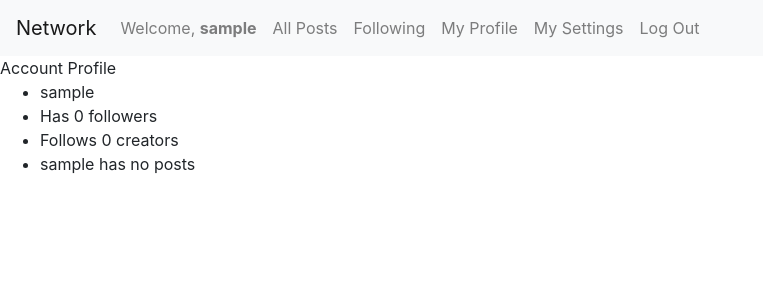
After one commit to DaveFriedman/cs50web, a Django app: a page that uses Project 4 Network/network/network/templates/network/layout.html in a window 1280 px wide. The commit adds this page. Shown: the top 300 px of the page, without its empty margins (0-763 px from the left). Run offline with Django 3.2, Linux system fonts and the light colour scheme; the visitor is signed in with stand-in values (Sample User, id 1); data comes from the database, SQL or seed files in the repository; data that the repository does not hold is empty; some libraries are stand-ins or nearby versions.

Commit message:
settings, profile, feed skeletons

```diff
--- /dev/null
+++ b/Project 4 Network/network/network/templates/network/account_profile.html
@@ -0,0 +1,17 @@
+{% extends "network/layout.html" %}
+
+{% block body %}
+    Account Profile
+    <ul>
+        <li>{{user.username}}</li>
+        <li>Has {{follower_count}} followers</li>
+        <li>Follows {{following_count}} creators</li>
+        {% if posts %}
+        {% for p in posts %}
+        <li>{{p}}</li>
+        {% endfor %}
+        {% else %}
+        <li>{{user.username}} has no posts</li>
+        {% endif %}
+    </ul>
+{% endblock %}
--- a/Project 4 Network/network/network/templates/network/layout.html
+++ b/Project 4 Network/network/network/templates/network/layout.html
@@ -2,21 +2,23 @@
 
 <!DOCTYPE html>
 <html lang="en">
+
 <head>
     <title>{% block title %}Social Network{% endblock %}</title>
     <link rel="stylesheet" href="https://stackpath.bootstrapcdn.com/bootstrap/4.4.1/css/bootstrap.min.css" integrity="sha384-Vkoo8x4CGsO3+Hhxv8T/Q5PaXtkKtu6ug5TOeNV6gBiFeWPGFN9MuhOf23Q9Ifjh" crossorigin="anonymous">
-        <link href="{% static 'network/styles.css' %}" rel="stylesheet">
+    <link rel="shortcut icon" href="{% static 'network/favicon.ico' %}"/>
+    <link rel="stylesheet" href="{% static 'network/styles.css' %}" >
 </head>
+
 <body>
-
-        <nav class="navbar navbar-expand-lg navbar-light bg-light">
+    <nav class="navbar navbar-expand-sm navbar-light bg-light">
         <a class="navbar-brand" href="#">Network</a>
 
         <div>
             <ul class="navbar-nav mr-auto">
             {% if user.is_authenticated %}
                 <li class="nav-item">
-                        <a class="nav-link" href="#"><strong>{{ user.username }}</strong></a>
+                    <a class="nav-link" href="#">Welcome, <strong>{{user.username}}</strong></a>
                 </li>
             {% endif %}
             <li class="nav-item">
@@ -25,6 +27,12 @@
             {% if user.is_authenticated %}
                 <li class="nav-item">
                     <a class="nav-link" href="#">Following</a>
+                </li>
+                <li class="nav-item">
+                    <a class="nav-link" href="{% url 'profile' user.id user.username %}"> My Profile</a>
+                </li>
+                <li class="nav-item">
+                    <a class="nav-link" href="{% url 'settings' %}">My Settings</a>
                 </li>
                 <li class="nav-item">
                     <a class="nav-link" href="{% url 'logout' %}">Log Out</a>
--- a/Project 4 Network/network/network/urls.py
+++ b/Project 4 Network/network/network/urls.py
@@ -5,7 +5,10 @@ from . import views
 
 urlpatterns = [
     path("", views.index, name="index"),
+    path("feed", views.feed, name="feed"),
     path("login", views.login_view, name="login"),
     path("logout", views.logout_view, name="logout"),
-    path("register", views.register, name="register")
+    path("register", views.register, name="register"),
+    path("settings", views.account_settings, name="settings"),
+    path("u/<int:userid>/<str:username>", views.account_profile, name="profile"),
 ]
--- a/Project 4 Network/network/network/views.py
+++ b/Project 4 Network/network/network/views.py
@@ -1,14 +1,80 @@
+from django.contrib import messages
 from django.contrib.auth import authenticate, login, logout
+from django.contrib.auth.decorators import login_required
 from django.db import IntegrityError
 from django.http import HttpResponse, HttpResponseRedirect
 from django.shortcuts import render
 from django.urls import reverse
+from django.utils import timezone
 
-from .models import User
+from .models import User, Post, Like, Follow
+from .forms import PostForm
+
+# TODO
+# Create create_post.html
+# Create some dummy data
+# create post editor
+# Fill out User attributes? (profile pic, email uniqueness, about me)
+# Add last-edit timestamp to Post?
+# pagination
 
 
 def index(request):
     return render(request, "network/index.html")
+
+
+def feed(request):
+    return render(request, "network/feed.html", {
+        "posts" : Post.objects.all().order_by("-id")
+    })
+
+
+@login_required
+def create_post(request):
+    if request.method == "POST":
+        form= PostForm(request.POST)
+
+        if form.is_valid():
+            try:
+                new_post = Post.objects.create(
+                    body = form.cleaned_data["body"],
+                    author = request.user,
+                    timestamp = timezone.now()
+                )
+                new_post.save()
+            except IntegrityError as e:
+                messages.error(request, f"{e.__cause__}")
+                return HttpResponseRedirect(reverse("index"))
+    else:
+        return HttpResponseRedirect(reverse("index"))
+
+
+@login_required
+def account_settings(request):
+    userinfo = {
+        "username": request.user.username,
+        "first" : request.user.first_name,
+        "last" : request.user.last_name,
+        "email" : request.user.email,
+        "last_login" : request.user.last_login,
+        "date_joined" : request.user.date_joined
+    }
+    # userinfo = request.user
+    return render(request, "network/account_settings.html", {
+        "userinfo": userinfo
+        })
+
+
+@login_required
+def account_profile(request, userid, username):
+    user = User.objects.get(id = userid)
+    return render(request, "network/account_profile.html", {
+        "user" : user,
+        "follower_count" : Follow.objects.filter(creator=user).count(),
+        "following_count" : Follow.objects.filter(follower=user).count(),
+        "posts" : Post.objects.filter(author=user).order_by("-id")
+    })
+
 
 
 def login_view(request):
```
Also changed, not shown: Project 4 Network/network/network/templates/network/account_settings.html (added, +11 -0 lines), Project 4 Network/network/network/templates/network/feed.html (added, +14 -0 lines). Lines whose indentation alone changed are shown as unchanged.
